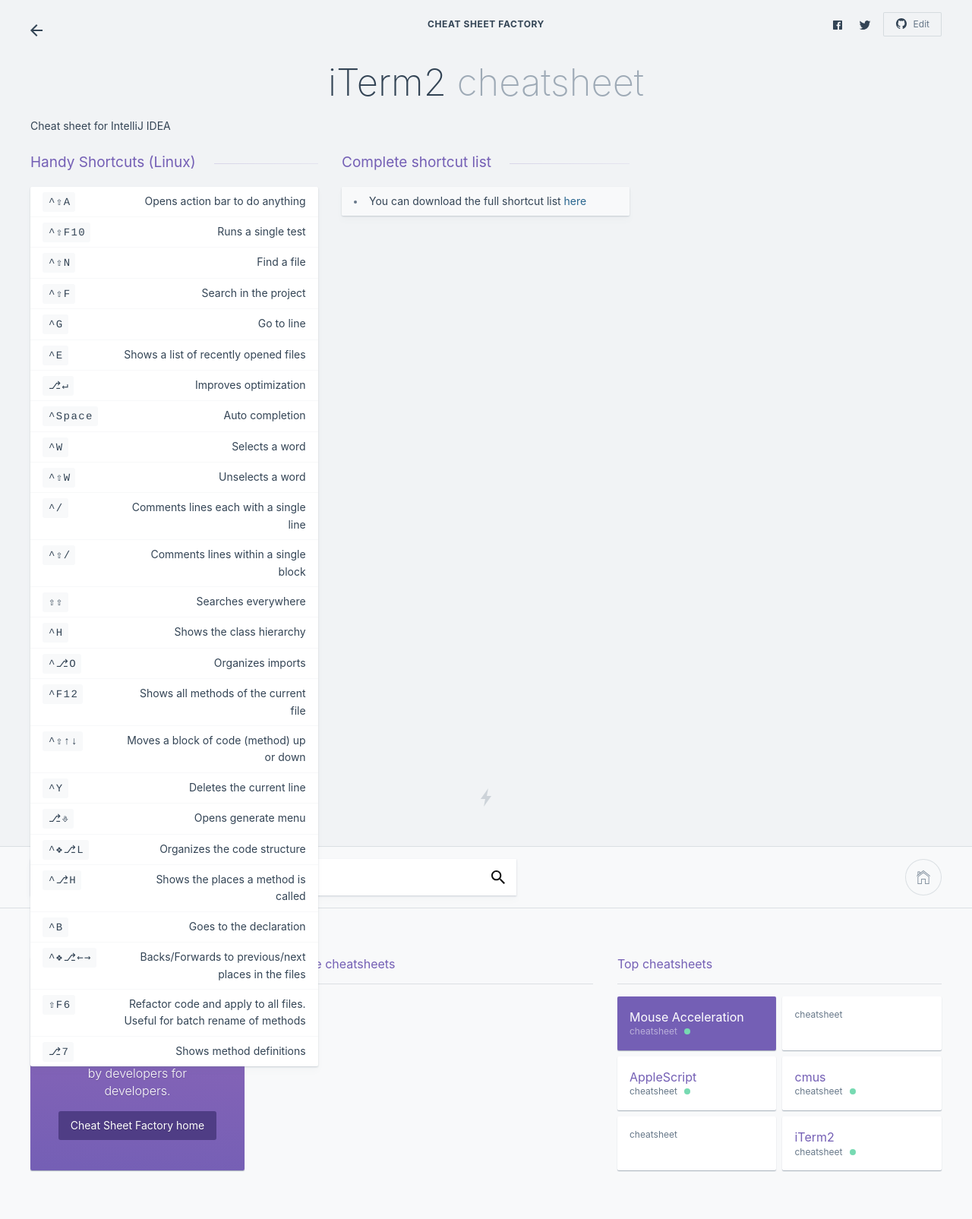
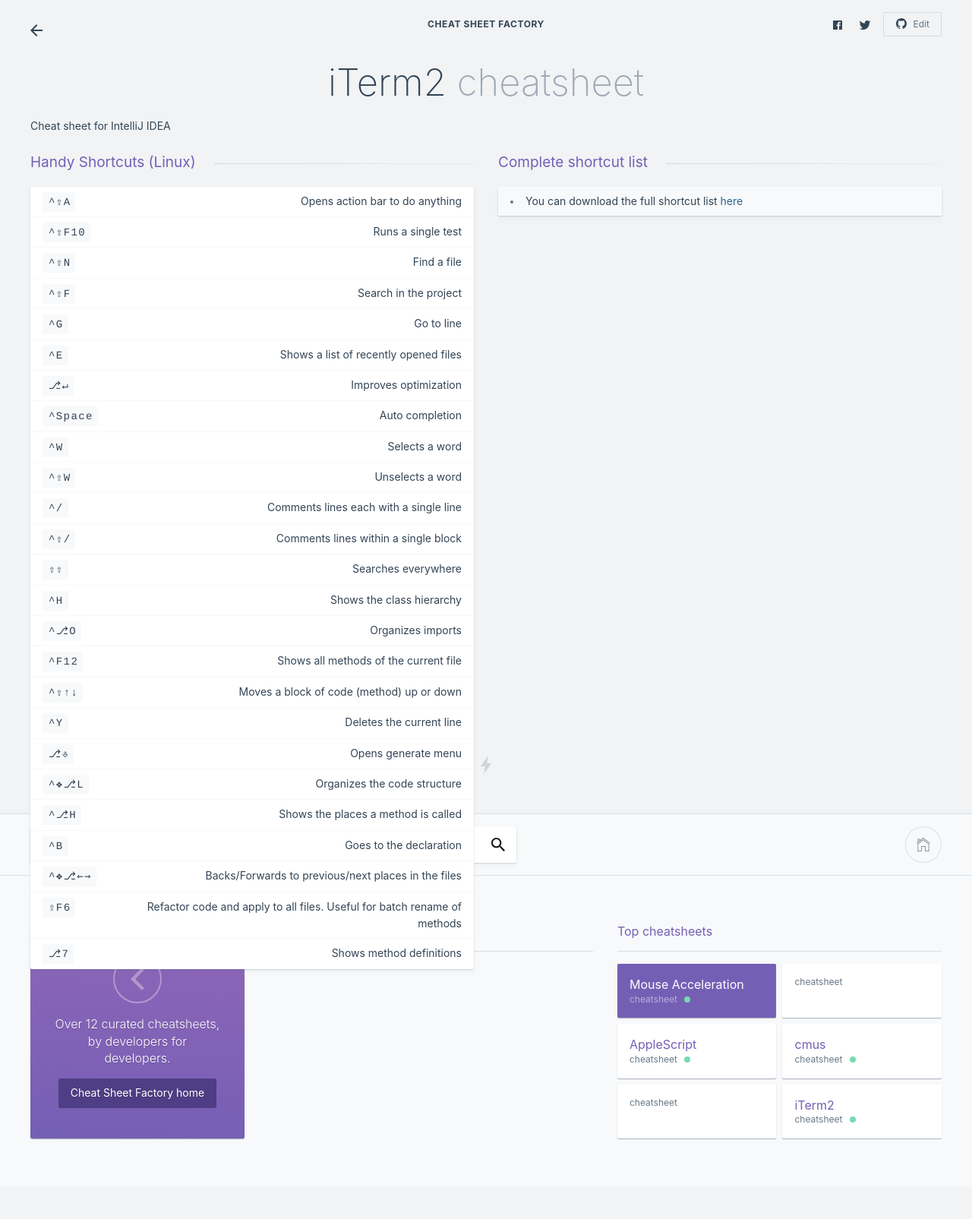
Before and after one commit to kasramp/cheat-sheet-factory, a Jekyll site: the page built from ide/intellij-idea.md, in a window 1280 px wide. Shown: the whole page at 76% size. Built offline with Jekyll 4.4.1, drawn with Linux system fonts in a browser that asks for light colours; after the commit the page ends 1563 px from its top, so only the background shows below that.

Commit message:
Fix column number and update the cheat sheet pdf

```diff
--- a/ide/intellij-idea.md
+++ b/ide/intellij-idea.md
@@ -13,7 +13,7 @@ intro: |
 
 IntelliJ IDEA
 ---------
-{: .-three-column}
+{: .-two-column}
 
 ### Handy Shortcuts (Linux)
 
@@ -46,5 +46,5 @@ IntelliJ IDEA
 
 ### Complete shortcut list
 
-- You can download the full shortcut list [here](https://github.com/kasramp/cheat-sheet-factory/blob/gh-pages/_docs/pdfs/IntelliJ%20IDEA.pdf)
+- You can download the full shortcut list [here](https://github.com/kasramp/cheat-sheet-factory/raw/gh-pages/_docs/pdfs/IntelliJ%20IDEA.pdf)
 {: .-setup}
```
Also changed, not shown: 1 other file.
